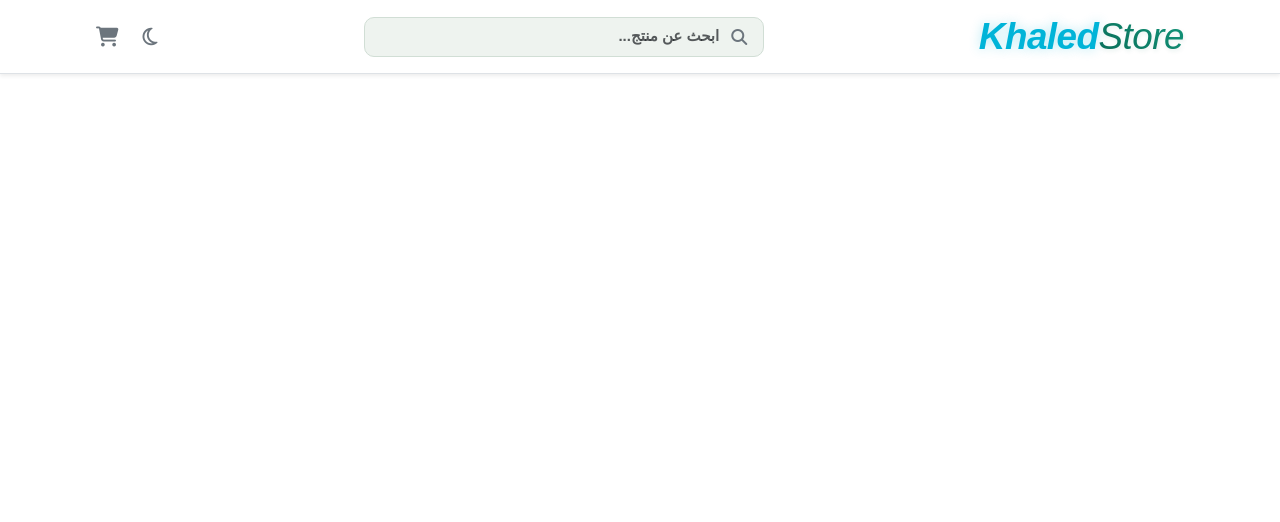
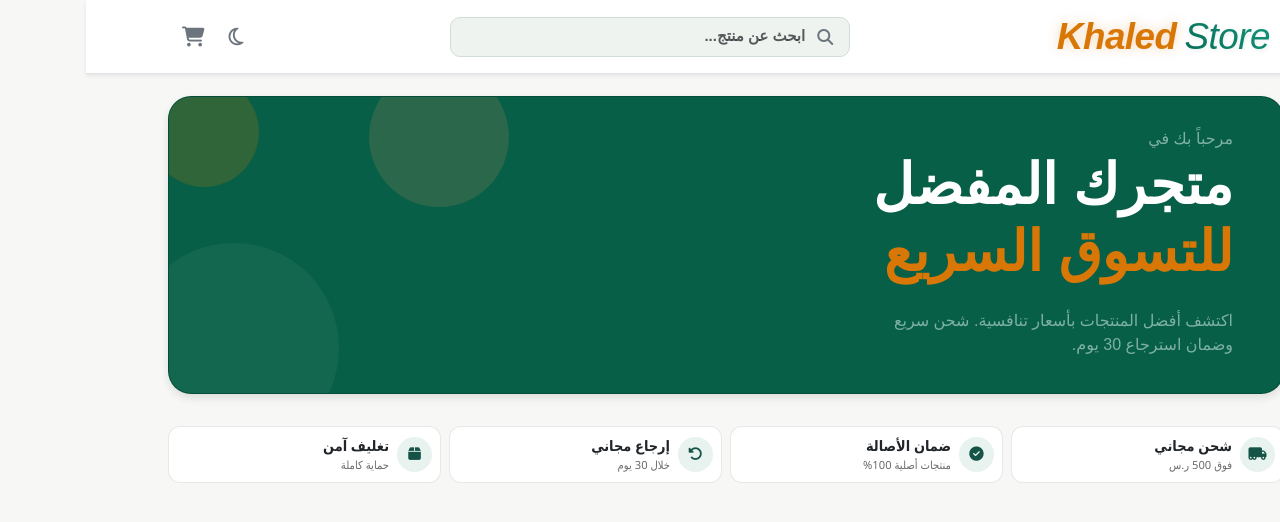
Before and after one commit to Khaled-Aslan/E-commerce-_store, a React (Vite) app in the folder E-commerce store/: page / in a window 1280 px wide. Shown: the top 522 px of the page. Built offline with nearby package versions, Linux system fonts and the light colour scheme.

Commit message:
The first step in building a home

```diff
--- a/E-commerce store/src/components/Home.jsx
+++ b/E-commerce store/src/components/Home.jsx
@@ -1,11 +1,136 @@
 // E-commerce store
 import React from 'react'
 import '../index.css'
+
 function Home() {
+  return (
+    <div style={{ fontFamily: "'Alexandria', sans-serif" }} className="container pt-5">
+      <div className="row pt-5">
+        <div className="col-md-12">
 
-  return (
-    <>
-    </>
+          <div className="card" style={{
+            backgroundColor: "rgb(6, 95, 70)",
+            borderRadius: "23px",
+            boxShadow: "0 4px 8px rgba(0, 0, 0, 0.1)",
+            position: "relative",
+            overflow: "hidden"
+          }}>
+
+            <div style={{
+              position: "absolute",
+              width: "110px",
+              height: "110px",
+              top: "-20px",
+              left: "-20px",
+              backgroundColor: "rgb(48, 100, 57)",
+              borderRadius: "50%",
+              pointerEvents: "none"
+            }}></div>
+            <div style={{
+              position: "absolute",
+              width: "140px",
+              height: "140px",
+              top: "-30px",
+              left: "200px",
+              backgroundColor: "rgba(60, 108, 77, 0.69)",
+              borderRadius: "50%",
+              pointerEvents: "none"
+            }}></div>
+
+            <div style={{
+              position: "absolute",
+              width: "210px",
+              height: "210px",
+              bottom: "-60px",
+              left: "-40px",
+              backgroundColor: "rgba(255, 255, 255, 0.05)",
+              borderRadius: "50%",
+              pointerEvents: "none"
+            }}></div>
+
+            <div className="" style={{
+              paddingRight: "50px",
+              paddingLeft: "50px",
+              paddingTop: "30px",
+              paddingBottom: "20px",
+              position: "relative",
+              zIndex: 1,
+              textAlign: "right"
+            }}>
+              <p style={{ color: "rgb(126, 177, 162)" }} className="p-0 m-0">مرحباً بك في</p>
+              <h1 className='fw-bold' style={{ fontSize: "3.5rem" }}>
+                <span className='fw-bold text-white ' >متجرك المفضل</span>
+                <br />
+                <span style={{ color: "rgb(217, 119, 6)" }} className='fw-bold ' >للتسوق السريع</span>
+              </h1>
+              <p className='mt-4' style={{ color: "rgb(126, 177, 162)", fontSize: "1rem" }}>
+                اكتشف أفضل المنتجات بأسعار تنافسية. شحن سريع <br /> وضمان استرجاع 30 يوم.
+              </p>
+            </div>
+
+          </div>
+
+        </div>
+      </div>
+
+      <div className="row mt-4 g-2" style={{ fontFamily: "'Segoe UI', Tahoma, Geneva, Verdana, sans-serif" }}>
+
+        <div className="col-6 col-md-3">
+          <div className="card p-2 d-flex flex-row align-items-center" style={{ borderRadius: "12px", border: "0.5px solid rgba(210, 210, 210, 0.51)" }}>
+            <div className="d-flex align-items-center justify-content-center" style={{ width: "35px", height: "35px", borderRadius: "50%", backgroundColor: "#e8f2ee", color: "#145346" }}>
+              <i className="fas fa-truck-moving" style={{ fontSize: "0.9rem" }}></i>
+            </div>
+            <div className="me-2">
+              <p className="fw-bold p-0 m-0" style={{ fontSize: "0.9rem" }}>شحن مجاني</p>
+              <p className='p-0 m-0' style={{ fontSize: "0.7rem", color: "rgb(107, 107, 107)" }}>فوق 500 ر.س</p>
+            </div>
+
+          </div>
+        </div>
+
+        <div className="col-6 col-md-3">
+          <div className="card p-2 d-flex flex-row align-items-center   " style={{ borderRadius: "12px", border: "0.5px solid rgba(210, 210, 210, 0.51)" }}>
+            <div className="d-flex align-items-center justify-content-center" style={{ width: "35px", height: "35px", borderRadius: "50%", backgroundColor: "#e8f2ee", color: "#145346" }}>
+              <i className="fas fa-check-circle" style={{ fontSize: "0.9rem" }}></i>
+            </div>
+            <div className="me-2">
+              <p className="fw-bold p-0 m-0" style={{ fontSize: "0.9rem" }}>ضمان الأصالة</p>
+              <p className='p-0 m-0' style={{ fontSize: "0.7rem", color: "rgb(107, 107, 107)" }}>منتجات أصلية 100%</p>
+            </div>
+
+          </div>
+        </div>
+
+        <div className="col-6 col-md-3">
+
+          <div className="card p-2 d-flex flex-row align-items-center  " style={{ borderRadius: "12px", border: "0.5px solid rgba(210, 210, 210, 0.51)" }}>
+            <div className="d-flex align-items-center justify-content-center" style={{ width: "35px", height: "35px", borderRadius: "50%", backgroundColor: "#e8f2ee", color: "#145346" }}>
+              <i className="fas fa-undo-alt" style={{ fontSize: "0.9rem" }}></i>
+            </div>
+            <div className="me-2">
+              <p className="fw-bold p-0 m-0" style={{ fontSize: "0.9rem" }}>إرجاع مجاني</p>
+              <p className='p-0 m-0' style={{ fontSize: "0.7rem", color: "rgb(107, 107, 107)" }}>خلال 30 يوم</p>
+            </div>
+
+          </div>
+        </div>
+
+        <div className="col-6 col-md-3">
+          <div className="card p-2 d-flex flex-row align-items-center " style={{ borderRadius: "12px", border: "0.5px solid rgba(210, 210, 210, 0.51)" }}>
+            <div className="d-flex align-items-center justify-content-center" style={{ width: "35px", height: "35px", borderRadius: "50%", backgroundColor: "#e8f2ee", color: "#145346" }}>
+              <i className="fas fa-box" style={{ fontSize: "0.9rem" }}></i>
+            </div>
+            <div className="me-2">
+              <p className="fw-bold p-0 m-0" style={{ fontSize: "0.9rem" }}>تغليف آمن</p>
+              <p className='p-0 m-0' style={{ fontSize: "0.7rem", color: "rgb(107, 107, 107)" }}>حماية كاملة</p>
+            </div>
+
+          </div>
+        </div>
+
+      </div>
+    </div >
+
   )
 }
 
--- a/E-commerce store/src/components/Navbar.jsx
+++ b/E-commerce store/src/components/Navbar.jsx
@@ -3,12 +3,11 @@ import { Link } from "react-router-dom";
 function Navbar() {
   return (
     <>
-
       <nav
-        className="navbar navbar-expand-md bg-white border-bottom shadow-sm py-1 px-5 fixed-top"
+        className="navbar navbar-expand-md bg-white border-bottom shadow-sm py-1 px-2 px-md-5 fixed-top"
         style={{ fontFamily: "'Cairo', sans-serif", zIndex: 1030 }}
       >
-        <div className="container-fluid px-5 justify-content-between justify-content-md-evenly align-items-center gap-3 d-flex w-100 position-relative">
+        <div className="container-fluid px-1 px-md-5 justify-content-between justify-content-md-evenly align-items-center gap-1 gap-md-3 d-flex w-100 position-relative">
 
           <button
             className="navbar-toggler border-0 shadow-none p-0 text-secondary fs-3 order-0"
@@ -42,13 +41,13 @@ function Navbar() {
             </span>
 
             <span
-              className="fw-bold ms-2"
+              className="fw-bold me-1 me-md-2"
               style={{
                 fontSize: "2.3rem",
                 fontStyle: "italic",
                 letterSpacing: "-0.5px",
-                color: "#00b4d8",
-                textShadow: "0px 0px 12px rgba(0, 180, 216, 0.3)",
+                color: "#d97706",
+                textShadow: "0px 0px 12px rgba(217, 119, 6, 0.3)",
               }}
             >
               Khaled
@@ -56,7 +55,7 @@ function Navbar() {
           </Link>
 
           <div className="collapse navbar-collapse flex-grow-1 justify-content-md-center order-3 order-md-1" id="khaledStoreNavbar">
-            <div className="w-100 d-md-flex justify-content-md-center align-items-center py-2 py-md-0 mt-2 mt-md-0  border-md-0">
+            <div className="w-100 d-md-flex justify-content-md-center align-items-center py-2 py-md-0 mt-2 mt-md-0 border-md-0">
 
               <div className="flex-grow-1 mx-md-5 mb-3 mb-md-0" style={{ maxWidth: "400px" }}>
                 <div
@@ -89,7 +88,7 @@ function Navbar() {
             </div>
           </div>
 
-          <div className="d-flex align-items-center gap-4 order-2 order-md-2">
+          <div className="d-flex align-items-center gap-2 gap-md-4 order-2 order-md-2">
             <button
               className="btn p-0 border-0 text-secondary d-none d-md-block"
               style={{ fontSize: "20px" }}
--- a/E-commerce store/src/index.css
+++ b/E-commerce store/src/index.css
@@ -0,0 +1,4 @@
+body {
+  background-color: #f7f8f5;
+  font-family: "Segoe UI", Tahoma, Geneva, Verdana, sans-serif;
+}
```
